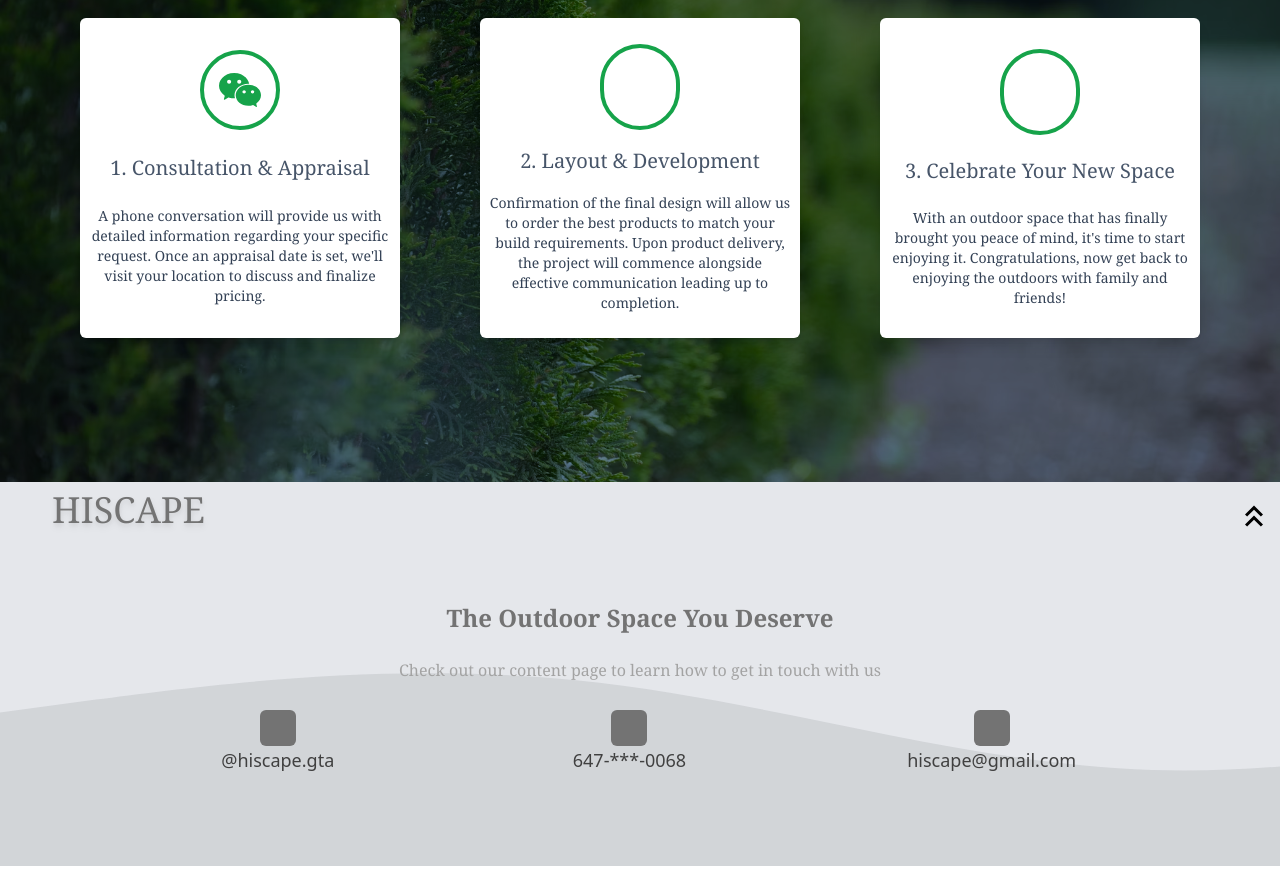
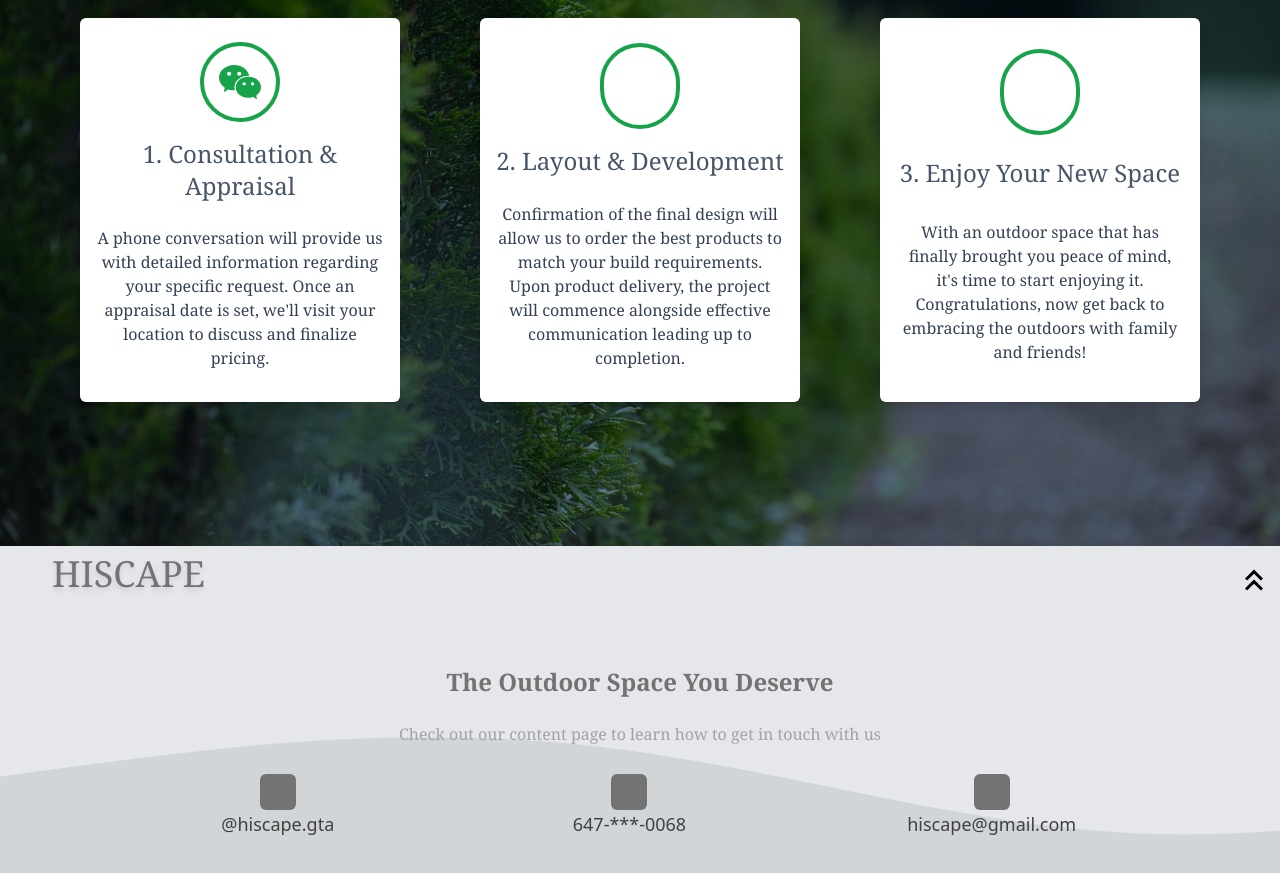
Before and after one commit to flor3z/hi-scape, a React (Create React App) app: page / in a window 1280 px wide. Shown: the part 940-1813 px from the top of the page. Built offline with nearby package versions, Linux system fonts and the light colour scheme; some icons are missing; what tailwindcss-animated would draw is missing.

Commit message:
added active class to nav - need adjustment for hover effect

```diff
--- a/src/components/NavBar.js
+++ b/src/components/NavBar.js
@@ -6,6 +6,10 @@ import { useState } from 'react';
 
 const NavBar = () => {
   const [openNav, setOpenNav] = useState(false);
+  // continue trying to solve active and hover classes for Navlink//
+  const activeLink = 'p-2 sm:mx-2 w-full text-center rounded-md bg-green-800';
+  const normalLink =
+    'p-2 sm:mx-2 w-full text-center rounded-md hover:bg-green-700 transform transition-all duration-200';
 
   return (
     <nav className="flex flex-col z-10 items-start shadow-lg sm:flex-row sm:justify-between sm:items-center w-full transform transition-all duration-500  bg-green-600 sticky top-0">
@@ -27,14 +31,30 @@ const NavBar = () => {
             : 'sm:flex flex-col w-full sm:w-auto mb-1 sm:justify-end sm:flex-row text-white transform transition-all duration-500'
         }
       >
-        <li className="p-2 sm:mx-2 w-full text-center rounded-md hover:bg-green-700 transform transition-all duration-200">
-          <NavLink to="/about">About</NavLink>
+        <li className={normalLink}>
+          <NavLink
+            className={({ isActive }) => (isActive ? activeLink : '')}
+            to="/about"
+          >
+            About
+          </NavLink>
         </li>
-        <li className="p-2 sm:mx-2 w-full text-center  rounded-md hover:bg-green-700 transform transition-all duration-200">
-          <NavLink to="/services">Services</NavLink>
+
+        <li className={normalLink}>
+          <NavLink
+            className={({ isActive }) => (isActive ? activeLink : '')}
+            to="/services"
+          >
+            Services
+          </NavLink>
         </li>
-        <li className="p-2 sm:mx-2 w-full text-center rounded-md hover:bg-green-700 transform transition-all duration-200">
-          <NavLink to="/contact">Contact</NavLink>
+        <li className={normalLink}>
+          <NavLink
+            className={({ isActive }) => (isActive ? activeLink : '')}
+            to="/contact"
+          >
+            Contact
+          </NavLink>
         </li>
       </ul>
     </nav>
--- a/src/components/pages/Home.js
+++ b/src/components/pages/Home.js
@@ -3,8 +3,6 @@ import logo from '../../assets/logo.png';
 import { AiOutlineWechat } from 'react-icons/ai';
 
 import { FaPersonDigging, FaCheck } from 'react-icons/fa6';
-
-// continue with relative path for bg iamge
 
 function Home() {
   return (
@@ -52,45 +50,45 @@ function Home() {
         </div>
       </div>
       <div className="flex flex-col items-center sm:flex-wrap justify-center h-full sm:flex-row sm:justify-evenly pb-14 md:pb-36 bg-blend-overlay bg-gray-700 bg-cover bg-no-repeat  bg-center w-full bg-hedges">
-        <div className="flex flex-col items-center justify-evenly bg-white rounded-md shadow-lg h-56 w-80 md:h-80 md:w-80 mt-32 text-center transform transition duration-300  p-2">
+        <div className="flex flex-col items-center justify-evenly bg-white rounded-md shadow-lg h-64 w-80 md:h-96 md:w-80 mt-32 text-center transform transition duration-300  p-2">
           <div className="border-green-600 rounded-full border-solid border-[4px] p-3">
             <AiOutlineWechat className="text-green-600 h-6 w-6 md:h-12 md:w-12" />
           </div>
-          <h4 className="font-serif text-md text-slate-600 md:text-xl">
+          <h4 className="font-serif text-md text-slate-600 md:text-2xl">
             1. Consultation & Appraisal
           </h4>
-          <p className="font-serif text-slate-700 text-sm">
+          <p className="font-serif text-sm md:text-base text-slate-700 p-2">
             A phone conversation will provide us with detailed information
             regarding your specific request. Once an appraisal date is set,
             we'll visit your location to discuss and finalize pricing.
           </p>
         </div>
-        <div className="flex flex-col items-center justify-evenly bg-white rounded-md shadow-lg h-56 w-80 md:h-80 md:w-80 mt-32 text-center p-2">
+        <div className="flex flex-col items-center justify-evenly bg-white rounded-md shadow-lg h-64 w-80 md:h-96 md:w-80 mt-32 text-center p-2">
           <div className="border-green-600 rounded-full border-solid border-[4px] p-3">
             <FaPersonDigging className="text-green-600 h-6 w-6 md:h-12 md:w-12 " />
           </div>
-          <h4 className="font-serif text-md text-slate-600 md:text-xl">
+          <h4 className="font-serif text-md text-slate-600 md:text-2xl">
             2. Layout & Development
           </h4>
-          <p className="font-serif text-slate-700 text-sm">
+          <p className="font-serif text-sm md:text-base text-slate-700 p-2">
             Confirmation of the final design will allow us to order the best
             products to match your build requirements. Upon product delivery,
             the project will commence alongside effective communication leading
             up to completion.
           </p>
         </div>
-        <div className="flex flex-col items-center justify-evenly bg-white rounded-md shadow-lg h-56 w-80 md:h-80 md:w-80 mt-32 text-center transform transition duration-300  p-2">
+        <div className="flex flex-col items-center justify-evenly bg-white rounded-md shadow-lg h-64 w-80 md:h-96 md:w-80 mt-32 text-center transform transition duration-300  p-2">
           <div className="border-green-600 rounded-full border-solid border-[4px] p-3">
             <FaCheck className="text-green-600 h-6 w-6 md:h-12 md:w-12" />
           </div>
 
-          <h4 className="font-serif text-md text-slate-600 md:text-xl">
-            3. Celebrate Your New Space
+          <h4 className="font-serif text-md text-slate-600 md:text-2xl">
+            3. Enjoy Your New Space
           </h4>
-          <p className="font-serif text-slate-700 text-sm">
+          <p className="font-serif text-sm md:text-base text-slate-700 p-2">
             With an outdoor space that has finally brought you peace of mind,
             it's time to start enjoying it. Congratulations, now get back to
-            enjoying the outdoors with family and friends!
+            embracing the outdoors with family and friends!
           </p>
         </div>
       </div>
```
Also changed, not shown: src/components/Footer.js (+0 -10 lines).
